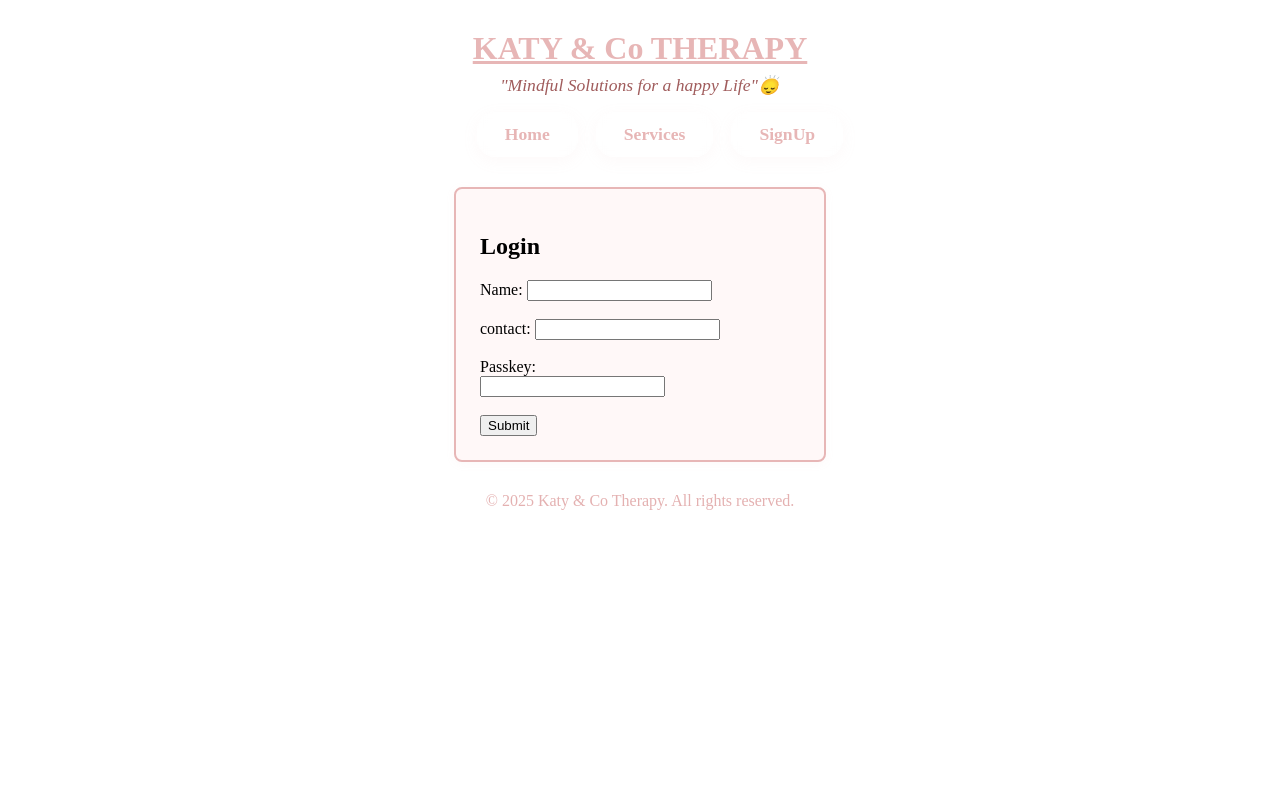
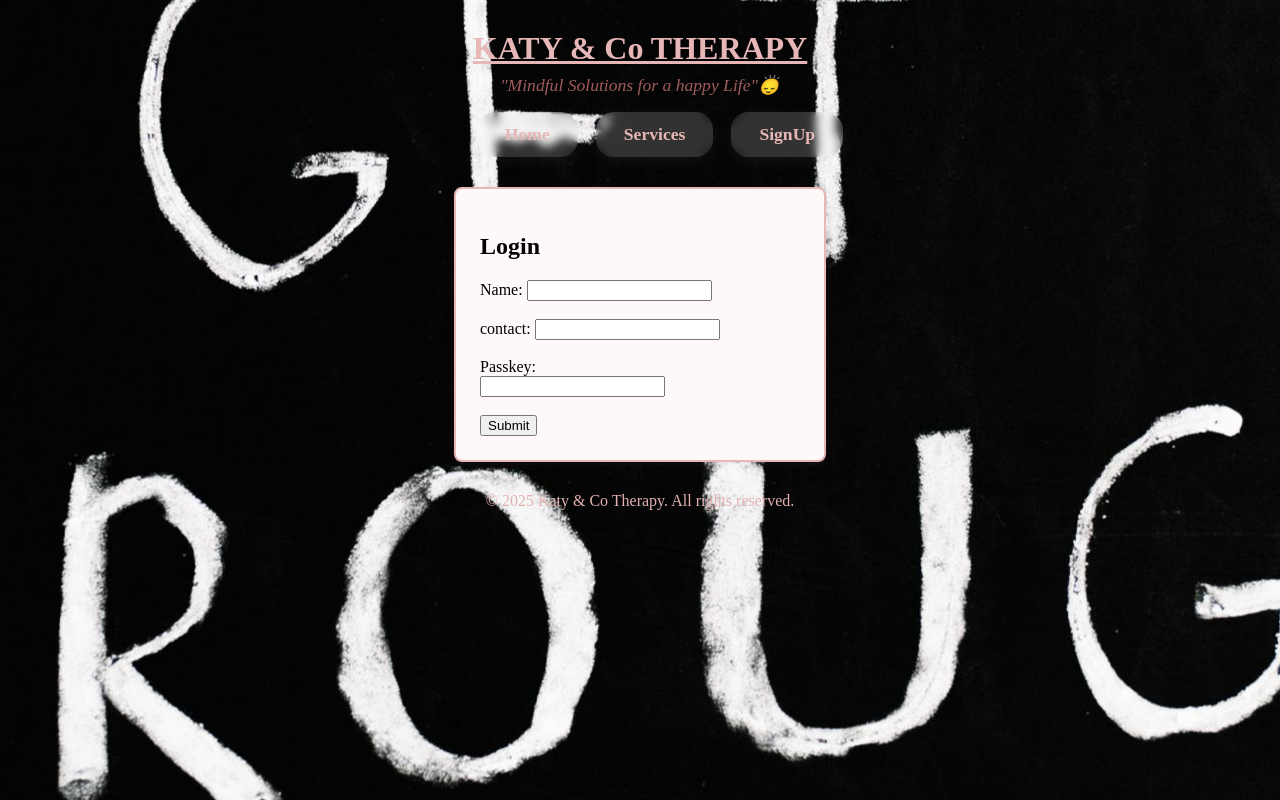
Before and after one commit to kerisn213539/clinic, a plain HTML site: page index.html in a window 1280 px wide. Drawn offline with Linux system fonts and the light colour scheme.

Commit message:
Update index.html

```diff
--- a/index.html
+++ b/index.html
@@ -8,7 +8,7 @@
     <link rel="stylesheet" href="style.css">
     <style>
         body {
-            background: url('media/gyti.jpg') repeat center center fixed;
+            background: url('gyti.jpg') repeat center center fixed;
             background-size: fill;
         }
         .main-heading {
@@ -64,4 +64,5 @@
         &copy; 2025 Katy & Co Therapy. All rights reserved.
     </footer>
 </body>
+
 </html>
```
